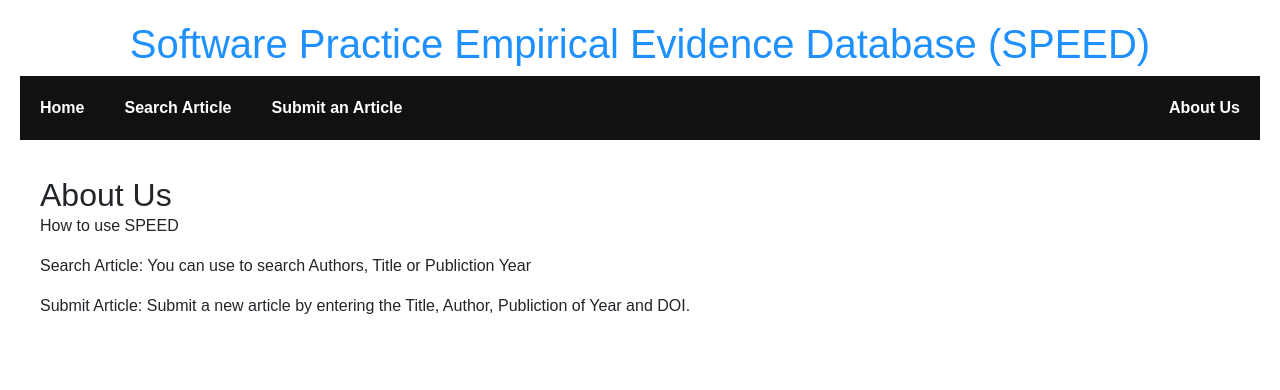
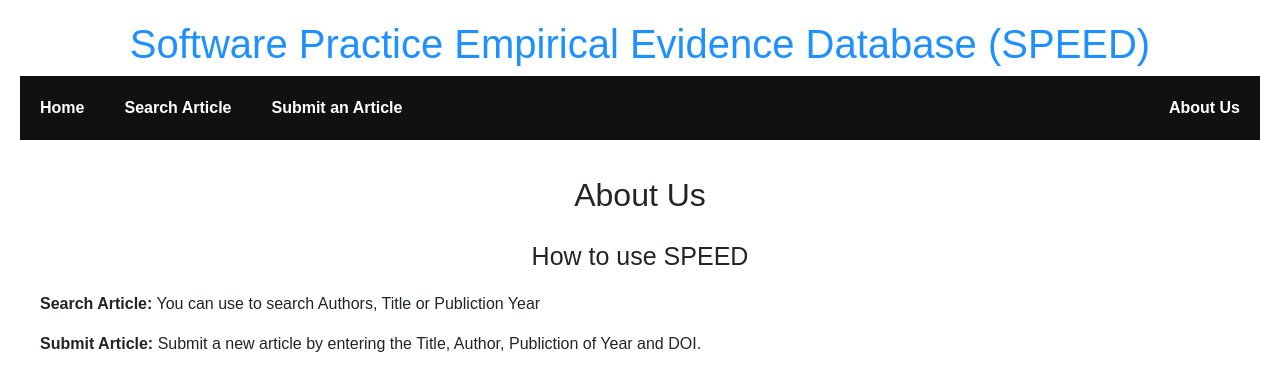
Before and after one commit to Alan528/ense701assignment1, a React (Create React App) app in the folder frontend/: page /About in a window 1280 px wide. Shown: the top 390 px of the page. Built offline with nearby package versions, Linux system fonts and the light colour scheme.

Commit message:
Added more information In About Us

```diff
--- a/frontend/src/pages/about.js
+++ b/frontend/src/pages/about.js
@@ -3,10 +3,12 @@ import React from "react";
 const About = () => {
  return (
  <div>
- <h2> About Us</h2>
- <p> How to use SPEED</p>
- <p>Search Article: You can use to search Authors, Title or Publiction Year</p>
- <p>Submit Article: Submit a new article by entering the Title, Author, Publiction of Year and DOI.</p>
+
+ <h2 style={{textAlign: "center"}}> About Us</h2>
+ <br></br>
+ <p style={{textAlign: "center", fontSize: "25px"}}> How to use SPEED</p>
+ <p><b>Search Article:</b> You can use to search Authors, Title or Publiction Year</p>
+ <p><b>Submit Article:</b> Submit a new article by entering the Title, Author, Publiction of Year and DOI.</p>
 
  </div>
  );
```
